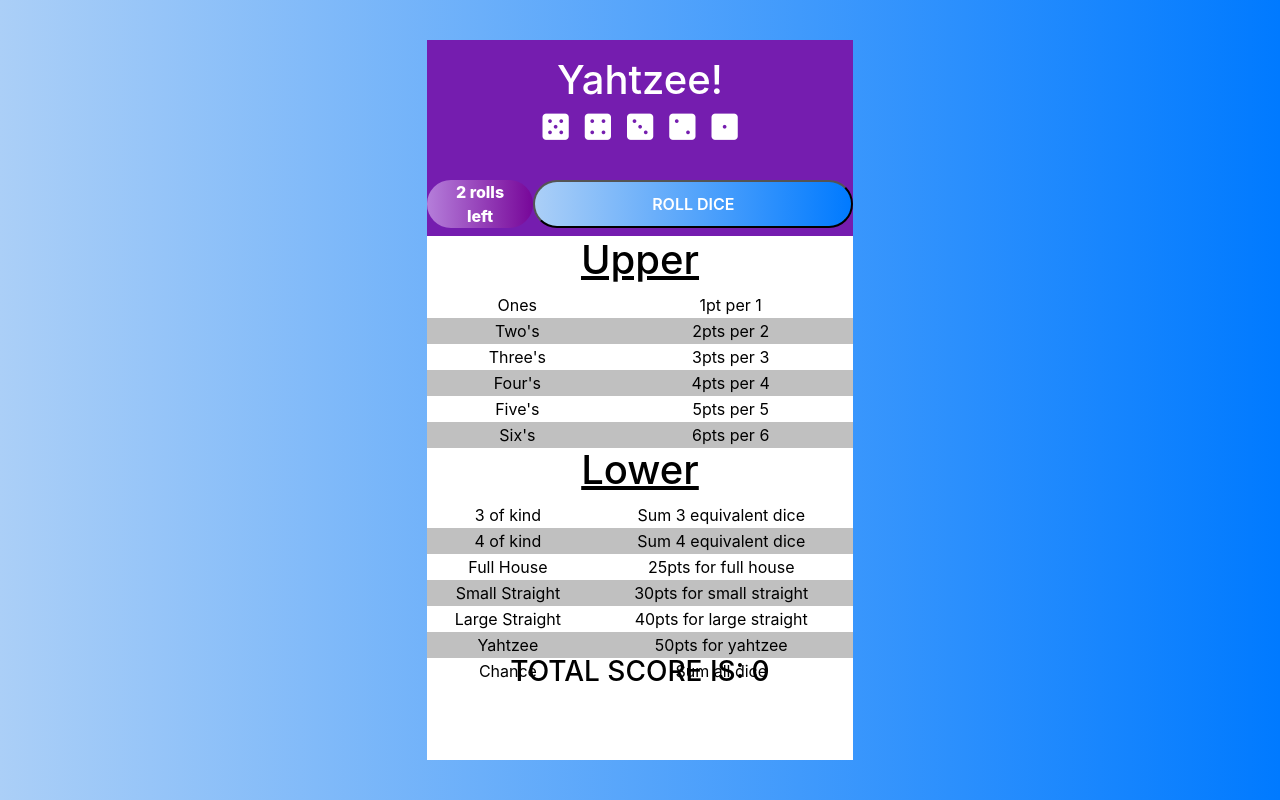
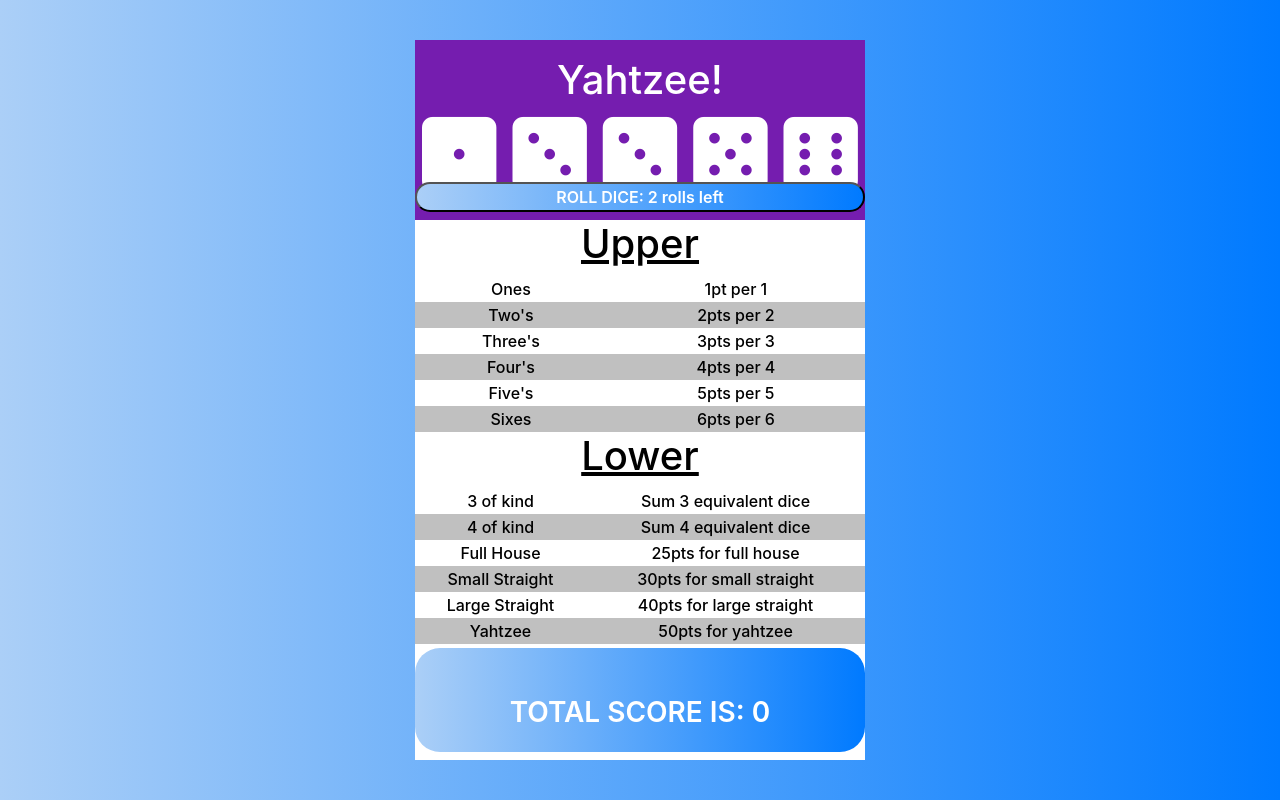
Before and after one commit to aji1414/Yahtzee, a React (Create React App) app: page / in a window 1280 px wide. Built offline with nearby package versions, Linux system fonts and the light colour scheme.

Commit message:
add crossing out of scoring options when clicked and add score in the row.

```diff
--- a/src/Components/Board/Board.component.jsx
+++ b/src/Components/Board/Board.component.jsx
@@ -8,7 +8,16 @@ class Board extends Component{
 
     state={
         dice:[[5, true],[4, true],[3, true],[2, true],[1, true]],
-        rollsLeft: 2
+        rollsLeft: 2,
+        randomize: true
+    }
+
+    startGame = () => {
+        this.resetRolls();
+        this.setState({
+            randomize:false
+        })
+
     }
 
     diceClick = (diceNo) => {
@@ -23,7 +32,6 @@ class Board extends Component{
     resetRolls = () => {
         this.resetDice();
         this.setState({rollsLeft: 2});
-
     }
 
     resetDice = () => {
@@ -54,8 +62,10 @@ class Board extends Component{
     }
 
     render(){
+        if(this.state.randomize === true) this.startGame();
+
         return(
-            <div className="board p-0 d-flex flex-column col-10 col-sm-4">
+            <div className="board p-0 d-flex flex-column ">
                 <Dice
                 diceClick={this.diceClick}
                 rollDice={this.rollDice}
--- a/src/Components/Board/Board.styles.scss
+++ b/src/Components/Board/Board.styles.scss
@@ -1,5 +1,6 @@
 .board{
     height:90vh;
+    width: 450px;
     color: white;
     margin: auto;
 
--- a/src/Components/Dice/Dice.component.jsx
+++ b/src/Components/Dice/Dice.component.jsx
@@ -21,8 +21,7 @@ function Dice({dice, rollsLeft, diceClick, rollDice}){
             </div>
 
             <div className="game-buttons mb-2 d-flex justify-content-around">
-                <div className="rolls-left col-3">{rollsLeft} rolls left</div>
-                <button onClick={() => rollDice()} className="roll-dice col-9">ROLL DICE</button>
+                <button onClick={() => rollDice()} className="roll-dice col-12">ROLL DICE: {rollsLeft} rolls left</button>
             </div>
 
         </div>
--- a/src/Components/Die/Die.styles.scss
+++ b/src/Components/Die/Die.styles.scss
@@ -1,6 +1,6 @@
 .die{
     cursor: pointer;
-    font-size: 30px;
+    font-size: 85px;
 
     &.greyed-out{
         opacity: 20%;
--- a/src/Components/Rules/Rules.component.jsx
+++ b/src/Components/Rules/Rules.component.jsx
@@ -4,42 +4,65 @@ import {handleUpper, handleXOfKind, handleFullHouse, handleStraight, handleChanc
 
 class Rules extends Component{
     state={
-        totalScore: 0
+        totalScore: 0,
+        scoreVisible:[0,0,0,0,0,0,0,0,0,0,0,0,0],
+        sectionScore: [false,false,false,false,false,false,false,false,false,false,false,false,false]
     }
 
-    newScore = (score) => {
-        this.setState({totalScore: this.state.totalScore + score,}, () => {
-            this.props.resetRolls();
+    newScore = (score, rowCrossOff) => {
+        this.setState({
+            totalScore: this.state.totalScore + score,
+            scoreVisible: this.state.scoreVisible.map((element, id) => {
+                if (id === rowCrossOff) return "cross";
+                else{return element};
+            }),
+            sectionScore: this.state.sectionScore.map((element, id) => {
+                if (id === rowCrossOff) return score;
+                else{return element};
+            })}
+            , () => {
+            this.props.resetRolls("yes");
         })
     }
 
-    upper = (diceArray, diceNumber) => {
+    upper = (diceArray, diceNumber, rowCrossOff) => {
         let score = handleUpper(diceArray, diceNumber);
-        this.newScore(score);
+        this.newScore(score, rowCrossOff);
     };
 
-    xOfKind = (diceArray, kindType) => {
+    xOfKind = (diceArray, kindType, rowCrossOff) => {
         let score = handleXOfKind(diceArray, kindType);
-        this.newScore(score);
+        this.newScore(score, rowCrossOff);
     };
 
-    fullHouse = (diceArray) => {
+    fullHouse = (diceArray, rowCrossOff) => {
         let score = handleFullHouse(diceArray);
-        this.newScore(score);
+        this.newScore(score, rowCrossOff);
     }
 
-    straight = (diceArray, straightType) => {
+    straight = (diceArray, straightType, rowCrossOff) => {
         let score = handleStraight(diceArray, straightType);
-        this.newScore(score);
+        this.newScore(score, rowCrossOff);
     }
 
-    chance = (diceArray) => {
+    chance = (diceArray, rowCrossOff) => {
         let score = handleChance(diceArray);
-        this.newScore(score);
+        this.newScore(score, rowCrossOff);
+    }
+
+    resetEntireGame = () => {
+        this.setState({
+            totalScore: 0,
+            scoreVisible:[0,0,0,0,0,0,0,0,0,0,0,0,0],
+            sectionScore: [false,false,false,false,false,false,false,false,false,false,false,false,false]
+        });
+        this.props.resetRolls();
     }
 
     render(){
         const {dice} = this.props;
+        let gameEnd = false;
+        if(!this.state.sectionScore.includes(false)) {gameEnd = true};
 
         return(
             <div className="rules d-flex flex-column ">
@@ -47,12 +70,12 @@ class Rules extends Component{
                 <h1 className="title-rules">Upper</h1>
                 <table>
                     <tbody>
-                        <tr onClick={() => this.upper(dice, 1)}><td>Ones</td><td>1pt per 1</td></tr>
-                        <tr onClick={() => this.upper(dice, 2)}><td>Two's</td><td>2pts per 2</td></tr>
-                        <tr onClick={() => this.upper(dice, 3)}><td>Three's</td><td>3pts per 3</td></tr>
-                        <tr onClick={() => this.upper(dice, 4)}><td>Four's</td><td>4pts per 4</td></tr>
-                        <tr onClick={() => this.upper(dice, 5)}><td>Five's</td><td>5pts per 5</td></tr>
-                        <tr onClick={() => this.upper(dice, 6)}><td>Six's</td><td>6pts per 6</td></tr>
+        <tr className={this.state.scoreVisible[0]} onClick={() => this.upper(dice, 1,0)}><td>Ones</td><td>{this.state.sectionScore[0] !== false ? this.state.sectionScore[0] : "1pt per 1"}</td></tr>
+                        <tr className={this.state.scoreVisible[1]} onClick={() => this.upper(dice, 2, 1)}><td>Two's</td><td>{this.state.sectionScore[1] !== false ? this.state.sectionScore[1] : "2pts per 2"}</td></tr>
+                        <tr className={this.state.scoreVisible[2]} onClick={() => this.upper(dice, 3, 2)}><td>Three's</td><td>{this.state.sectionScore[2] !== false ? this.state.sectionScore[2] : "3pts per 3"}</td></tr>
+                        <tr className={this.state.scoreVisible[3]} onClick={() => this.upper(dice, 4, 3)}><td>Four's</td><td>{this.state.sectionScore[3] !== false ? this.state.sectionScore[3] : "4pts per 4"}</td></tr>
+                        <tr className={this.state.scoreVisible[4]} onClick={() => this.upper(dice, 5, 4)}><td>Five's</td><td>{this.state.sectionScore[4] !== false ? this.state.sectionScore[4] : "5pts per 5"}</td></tr>
+                        <tr className={this.state.scoreVisible[5]} onClick={() => this.upper(dice, 6, 5)}><td>Sixes</td><td>{this.state.sectionScore[5] !== false ? this.state.sectionScore[5] : "6pts per 6"}</td></tr>
                     </tbody>
                 </table>
             </div>
@@ -61,18 +84,21 @@ class Rules extends Component{
                 <h1 className="title-rules">Lower</h1>
                 <table>
                     <tbody>
-                        <tr onClick={() => this.xOfKind(dice, 3)}><td>3 of kind</td><td>Sum 3 equivalent dice </td></tr>
-                        <tr onClick={() => this.xOfKind(dice, 4)}><td>4 of kind</td><td>Sum 4 equivalent dice</td></tr>
-                        <tr onClick={() => this.fullHouse(dice)}><td>Full House</td><td>25pts for full house</td></tr>
-                        <tr onClick={() => this.straight(dice, 4)}><td>Small Straight</td><td>30pts for small straight</td></tr>
-                        <tr onClick={() => this.straight(dice, 5)}><td>Large Straight</td><td>40pts for large straight</td></tr>
-                        <tr onClick={() => this.xOfKind(dice, 5)}><td>Yahtzee</td><td>50pts for yahtzee</td></tr>
-                        <tr onClick={() => this.chance(dice)}><td>Chance</td><td>Sum all dice</td></tr>
+                        <tr className={this.state.scoreVisible[6]} onClick={() => this.xOfKind(dice, 3, 6)}><td>3 of kind</td><td>{this.state.sectionScore[6] !== false ? this.state.sectionScore[6] : "Sum 3 equivalent dice"}</td></tr>
+                        <tr className={this.state.scoreVisible[7]} onClick={() => this.xOfKind(dice, 4, 7)}><td>4 of kind</td><td>{this.state.sectionScore[7] !== false ? this.state.sectionScore[7] : "Sum 4 equivalent dice"}</td></tr>
+                        <tr className={this.state.scoreVisible[8]} onClick={() => this.fullHouse(dice, 8)}><td>Full House</td><td>{this.state.sectionScore[8] !== false ? this.state.sectionScore[8] : "25pts for full house"}</td></tr>
+                        <tr className={this.state.scoreVisible[9]} onClick={() => this.straight(dice, 4, 9)}><td>Small Straight</td><td>{this.state.sectionScore[9] !== false ? this.state.sectionScore[9] : "30pts for small straight"}</td></tr>
+                        <tr className={this.state.scoreVisible[10]} onClick={() => this.straight(dice, 5, 10)}><td>Large Straight</td><td>{this.state.sectionScore[10] !== false ? this.state.sectionScore[10] : "40pts for large straight"}</td></tr>
+                        <tr className={this.state.scoreVisible[11]} onClick={() => this.xOfKind(dice, 5, 11)}><td>Yahtzee</td><td>{this.state.sectionScore[11] !== false ? this.state.sectionScore[11] : "50pts for yahtzee"}</td></tr>
+                        <tr className={this.state.scoreVisible[12]} onClick={() => this.chance(dice, 12)}><td>Chance</td><td>{this.state.sectionScore[12] !== false ? this.state.sectionScore[12] : "Sum all dice"}</td></tr>
                     </tbody>
                 </table>
             </div>
 
-            <h3 className="total-score">TOTAL SCORE IS: {this.state.totalScore} </h3>
+            {gameEnd === true
+            ? <h3 className="total-score pt-5" onClick={this.resetEntireGame}>YOU SCORED {this.state.totalScore}pts! PLAY AGAIN? </h3>
+            : <h3 className="total-score disabled pt-5" >TOTAL SCORE IS: {this.state.totalScore} </h3>}
+
         </div>
         )
     }
--- a/src/Components/Rules/Rules.js
+++ b/src/Components/Rules/Rules.js
@@ -40,6 +40,7 @@ export const handleFullHouse = (diceArray) => {
         else{counter[currentDiceNo] = 1;}
     })
     if(winner === true) return 25;
+    return 0;
 }
 
 export const handleStraight = (diceArray, straightType) => {
--- a/src/Components/Rules/Rules.styles.scss
+++ b/src/Components/Rules/Rules.styles.scss
@@ -2,6 +2,7 @@
     background: white;
     height: 80%;
     color: black !important;
+    position: relative;
 }
 
 .title-rules{
@@ -12,16 +13,51 @@
     height: 40%;
 }
 
+.total-score{
+    height: 20%;
+    cursor: pointer;
+    background: linear-gradient(to right, rgb(171, 207, 247) , rgb(0, 122, 255));
+    border-radius: 25px;
+    font-weight: 600;
+    color:white;
+
+
+    &:focus{
+        outline: none;
+    }
+
+    .disabled{
+        pointer-events: none;
+    }
+
+}
+
 table{
     width: 100%;
 
-    tr:nth-child(even){
-        background: rgba(173, 172, 172, 0.76);
-        cursor: pointer;
+    tr{
+        font-weight: 500;
+
+        &:nth-child(even){
+            background: rgba(173, 172, 172, 0.76);
+            cursor: pointer;
+        }
+
+        &:nth-child(odd){
+            background: white;
+            cursor: pointer;
+        }
     }
 
-    tr:nth-child(odd){
-        background: white;
-        cursor: pointer;
+    .cross{
+        background: rgb(0, 122, 255) !important;
+        cursor: not-allowed !important;
+        pointer-events: none;
+        // text-decoration: line-through;
+        transition: all 2s ease;
+
+        & td:first-child{
+            text-decoration: line-through;
+        }
     }
 }
```
